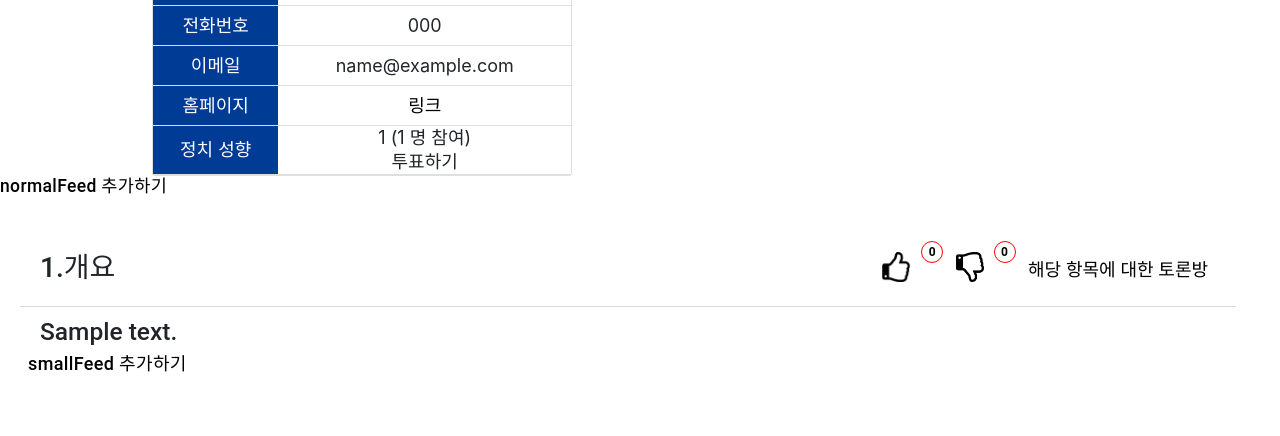
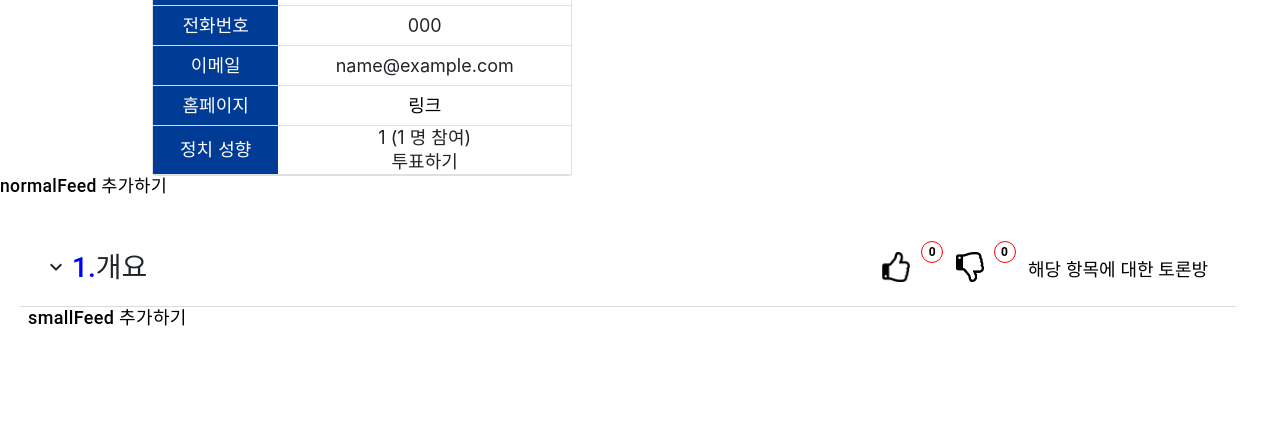
Before and after one commit to jangyeongjun/jungchiwiki, a Django app: template feedpage/templates/feedpage/politician.html in a window 1280 px wide. Shown: the part 815-1251 px from the top of the page. Run offline with Django 3.2, Linux system fonts and the light colour scheme; the template is opened without the code that fills it: values that come from a table or form of the project are taken from there, others are empty; tables that the repository leaves empty hold one stand-in row (values such as "Sample post"); grey boxes marked "Sample" are stand-in pictures; some libraries are stand-ins or nearby versions.

Commit message:
arrow added

```diff
--- a/feedpage/static/feedpage/myjs.js
+++ b/feedpage/static/feedpage/myjs.js
@@ -1,10 +1,43 @@
 
 $(document).ready(() => {
+
     $(".popup").click(() => {
         $("#test").fadeToggle(
             1000
         );
+
     });
+
+    $(".normalFeed-down").click((e) => {
+        const $this = $(e.currentTarget);
+        const $down_form = $this.parent().parent().siblings('.normal-feed__supporting-text');
+        const $up_arrow = $this.siblings('.normalFeed-up')
+        $($down_form).fadeToggle(
+            100
+        );
+        $($up_arrow).fadeToggle(
+            0
+        );
+        $($this).fadeToggle(
+            0
+        );
+    });
+
+    $(".normalFeed-up").click((e) => {
+        const $this = $(e.currentTarget);
+        const $up_form = $this.parent().parent().siblings('.normal-feed__supporting-text');
+        const $down_arrow = $this.siblings('.normalFeed-down')
+        $($up_form).fadeToggle(
+            100
+        );
+        $($down_arrow).fadeToggle(
+            0
+        );
+        $($this).fadeToggle(
+            0
+        );
+    });
+
 
     $(".comment-edit").click((e) => {
         const $this = $(e.currentTarget);
@@ -44,9 +77,13 @@ $(document).ready(() => {
     $(".scroll-down").click((e) => {
         const $this = $(e.currentTarget);
         const id = $this.data('id')-1;
+        console.log(id);
         var normalFeeds = document.querySelectorAll("#normalFeed");
         var location = normalFeeds[id].offsetTop;
+        console.log(location);
+
         window.scrollTo({top:location, behavior:'smooth'});
+
     });
 
 
--- a/feedpage/static/feedpage/style.css
+++ b/feedpage/static/feedpage/style.css
@@ -1,10 +1,12 @@
 /* #region main.html csss*/
 
+html {
+  height: auto;
+}
 
 body  {
   background-color:  white;
-  height: 100%;
-
+  height: auto;
 }
 .tabs {
   display: flex;
@@ -271,6 +273,7 @@ th {
 
 .politician-header {
   width:100%;
+  height:auto;
 	display: flex;
 	justify-content: space-around;
 
@@ -446,7 +449,7 @@ form {
 	margin-top:40px;
   margin-left: 20px;
   margin-bottom: 40px;
-
+  overflow:auto;
 }
 
 .demo-card-wide.small-feed .card-title {
--- a/feedpage/templates/feedpage/main.html
+++ b/feedpage/templates/feedpage/main.html
@@ -1,11 +1,13 @@
 {% extends 'base.html' %}
 
 {% block content %}
+
 <div class="tabs">
     <input type="radio" name="tabs" id="tabone" checked="checked">
     <label for="tabone"><img src = '../media/더불어민주당.png'></label>
     <div class="tab">
       <h3>더불어민주당 소속 의원</h3>
+      <a class = "large-number scroll-down" data-id = '1'>1. 개요</a>
       <div class = "name-wrapper">
         {% for dang in politician_chosung.0 %}
           {% for chosung in chosung_list %}
--- a/feedpage/templates/feedpage/politician.html
+++ b/feedpage/templates/feedpage/politician.html
@@ -144,14 +144,13 @@
             </ul>
         </div>
 
-
         <div class="card table-of-contents" style="width: 18rem; ">
             <div class="card-header" id = "{{ politician.politicalParty}}" style="font-size:24px; text-align:center;">
                 목차
             </div>
             <ul class="list-group list-group-flush">
-                <li class="list-group-item">
-                    <a class = "large-number scroll-down" data-id = "1">1. 개요</a>
+                <li class="list-group-item ">
+                    <a class = "large-number scroll-down" data-id = '1'>1. 개요</a>
                 </li>
                 <li class="list-group-item">
                     <a class = "large-number scroll-down" data-id = "2">2. 경력</a>
@@ -193,7 +192,13 @@
         <div class="demo-card-wide mdl-card normal-feed" id ="normalFeed" style="box-shadow: 0;">
             <div class="card-title">
                 <div style="display:flex;">
-                    <h2>{{ normalFeed.title }}.{{ normalFeed.get_title_display }}</h2>
+                    <button class="mdl-button mdl-js-button mdl-button--icon normalFeed-down">
+                        <i class="material-icons">keyboard_arrow_down</i>
+                    </button>
+                    <button class="mdl-button mdl-js-button mdl-button--icon normalFeed-up" style="display:none;">
+                        <i class="material-icons">keyboard_arrow_up</i>
+                    </button>
+                    <h2 style="color:blue;">{{ normalFeed.title }}.</h2><h2>{{ normalFeed.get_title_display }}</h2>
                     {% if normalFeed.title != '4' %}
                         {% if user.is_authenticated %}
                             <button class="mdl-button mdl-js-button mdl-button--icon normalFeed-edit">
@@ -229,13 +234,13 @@
                     <a href="/feeds/politician/{{ politician.id }}/normalfeed/{{ normalFeed.id }}/debate/">해당 항목에 대한 토론방</a>
                 </div>
             </div>
-            <div class="normal-feed__supporting-text">
+            <div class="normal-feed__supporting-text" style="display:none;">
                 {% comment %} 발의 법률안이면 {% endcomment %}
                 {% if normalFeed.title == '4' %}
                     {% for law in laws %}
                         <div class="normalFeed-content law-wrapper">
                             <div class = "like-wrapper" >
-                                <h4>{{ forloop.counter }}. {{ law.bill_name }}</h4>
+                                <h4 style="color:blue;">{{ forloop.counter }}.</h4> <h4>{{ law.bill_name }}</h4>
                                 <div>
                                     <a href="/feeds/politician/{{ politician.id }}/law/{{ law.id }}/like/"
                                         class = "material-icons mdl-badge law-Like"
@@ -302,7 +307,7 @@
 
                                         {{ temp_counter }}
                                         {{ smallFeed_counter }}
-                                        <h4>{{ normalFeed.title }}.{{ forloop.counter}} {{ smallFeed.title }}</h4>
+                                        <h4 style="color:blue;">{{ normalFeed.title }}.{{ forloop.counter}} </h4> <h4>{{ smallFeed.title }}</h4>
 
                                         {% if user.is_authenticated %}
                                             <button class="mdl-button mdl-js-button mdl-button--icon smallFeed-edit">
```
